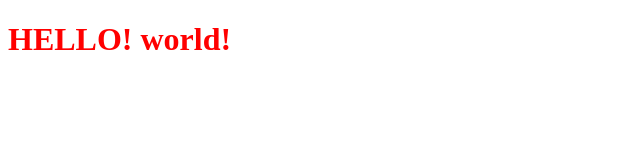
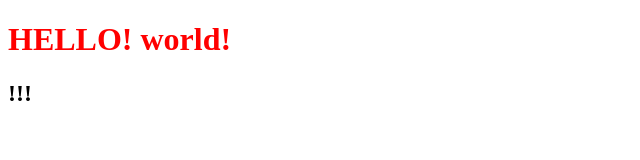
Before and after one commit to ustil215/project, a plain HTML site: page index.html in a window 1280 px wide. Shown: the full height of the page, 0-640 px from the left. Drawn offline with Linux system fonts and the light colour scheme.

Commit message:
html mod

```diff
--- a/index.html
+++ b/index.html
@@ -11,6 +11,7 @@
 
 <body>
    <h1>HELLO! world!</h1>
+   <h2>!!!</h2>
 </body>
 
 </html>
```
